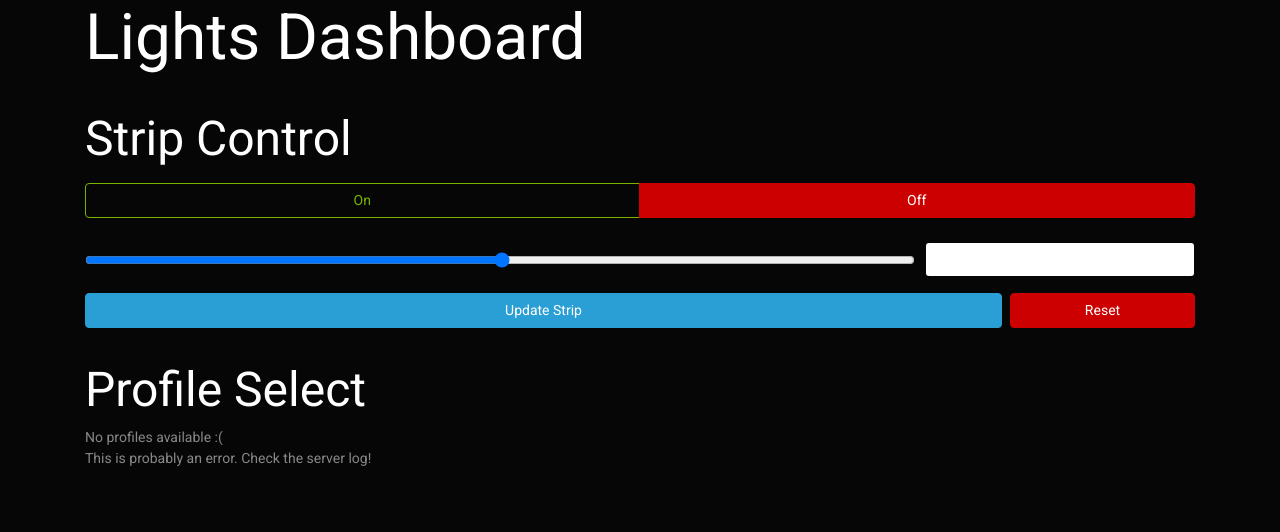
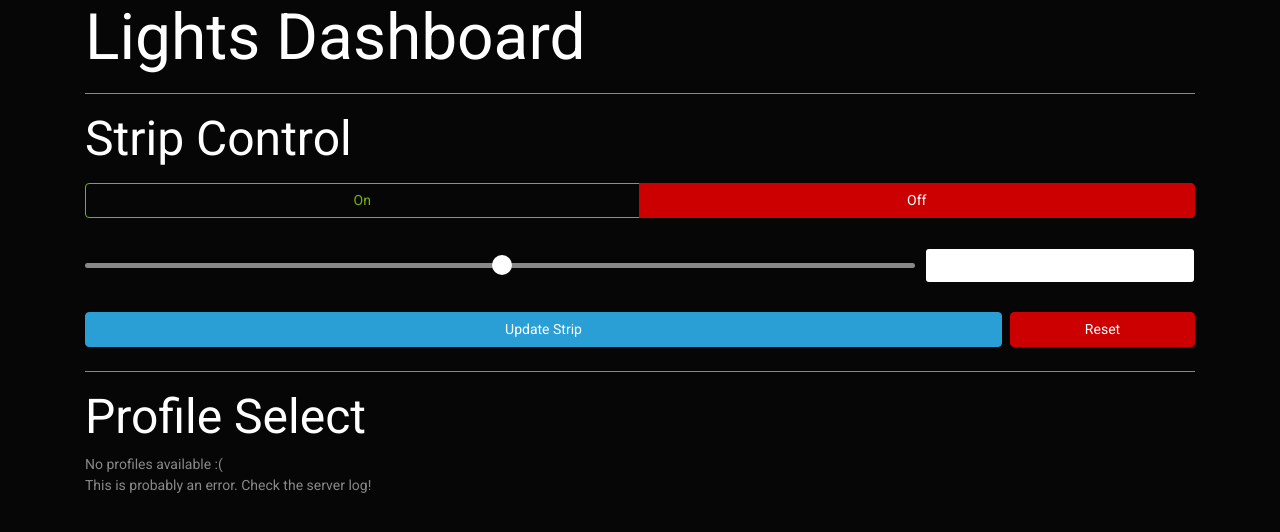
Before and after one commit to Wolfizen/LED-Dashboard, a Django app: template main/templates/main/root.html in a window 1280 px wide. Shown: the top 532 px of the page. Run offline with Django 3.2, Linux system fonts and the light colour scheme; the template is opened without the code that fills it, so the values that code supplies are empty; some libraries are stand-ins or nearby versions.

Commit message:
Fix slider styling

```diff
--- /dev/null
+++ b/main/static/main/input-slider-theme-dark.css
@@ -0,0 +1,95 @@
+/* Manual styling */
+input[type=range] {
+  background-color: transparent;
+}
+
+/* https://www.cssportal.com/style-input-range/ */
+input[type=range] {
+  height: 26px;
+  -webkit-appearance: none;
+  margin: 10px 0;
+  width: 100%;
+}
+input[type=range]:focus {
+  outline: none;
+}
+input[type=range]::-webkit-slider-runnable-track {
+  width: 100%;
+  height: 5px;
+  cursor: pointer;
+  animate: 0.2s;
+  box-shadow: 0px 0px 0px #000000;
+  background: #888888;
+  border-radius: 3px;
+  border: 0px solid #000000;
+}
+input[type=range]::-webkit-slider-thumb {
+  box-shadow: 0px 0px 0px #000000;
+  border: 0px solid #888888;
+  height: 20px;
+  width: 20px;
+  border-radius: 10px;
+  background: #FFFFFF;
+  cursor: pointer;
+  -webkit-appearance: none;
+  margin-top: -7.5px;
+}
+input[type=range]:focus::-webkit-slider-runnable-track {
+  background: #888888;
+}
+input[type=range]::-moz-range-track {
+  width: 100%;
+  height: 5px;
+  cursor: pointer;
+  animate: 0.2s;
+  box-shadow: 0px 0px 0px #000000;
+  background: #888888;
+  border-radius: 3px;
+  border: 0px solid #000000;
+}
+input[type=range]::-moz-range-thumb {
+  box-shadow: 0px 0px 0px #000000;
+  border: 0px solid #888888;
+  height: 20px;
+  width: 20px;
+  border-radius: 10px;
+  background: #FFFFFF;
+  cursor: pointer;
+}
+input[type=range]::-ms-track {
+  width: 100%;
+  height: 5px;
+  cursor: pointer;
+  animate: 0.2s;
+  background: transparent;
+  border-color: transparent;
+  color: transparent;
+}
+input[type=range]::-ms-fill-lower {
+  background: #888888;
+  border: 0px solid #000000;
+  border-radius: 6px;
+  box-shadow: 0px 0px 0px #000000;
+}
+input[type=range]::-ms-fill-upper {
+  background: #888888;
+  border: 0px solid #000000;
+  border-radius: 6px;
+  box-shadow: 0px 0px 0px #000000;
+}
+input[type=range]::-ms-thumb {
+  margin-top: 1px;
+  box-shadow: 0px 0px 0px #000000;
+  border: 0px solid #888888;
+  height: 20px;
+  width: 20px;
+  border-radius: 10px;
+  background: #FFFFFF;
+  cursor: pointer;
+}
+input[type=range]:focus::-ms-fill-lower {
+  background: #888888;
+}
+input[type=range]:focus::-ms-fill-upper {
+  background: #888888;
+}
--- a/main/templates/main/base.html
+++ b/main/templates/main/base.html
@@ -9,6 +9,10 @@
 		<meta name="viewport" content="width=device-width, initial-scale=1, shrink-to-fit=no">
 
 		<link rel="stylesheet" href="{% static 'main/bootstrap-4.3.1/bootstrap-theme-cyborg.min.css' %}">
+		<link rel="stylesheet" href="{% static 'main/input-slider-theme-dark.css' %}">
+		<style>
+			hr { border-color: #888888; }
+		</style>
 	</head>
 	<body>
 		{% block content %}
--- a/main/templates/main/root.html
+++ b/main/templates/main/root.html
@@ -42,7 +42,7 @@
 			</div>
 		</fieldset>
 
-		<div class="container">
+		<div class="container my-4">
 			<div class="row">
 				<button type="submit" class="col btn btn-primary">Update Strip</button>
 				<button type="submit" class="col-3 col-md-2 ml-2 btn btn-danger" name="reset" value="true">Reset</button>
```
